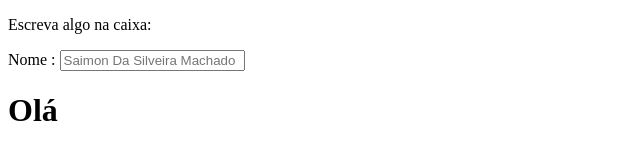
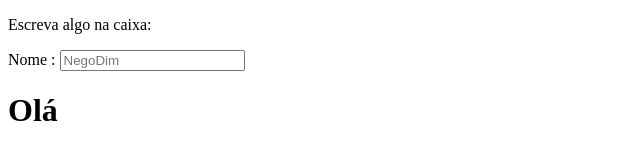
Before and after one commit to SaimonMachado12/tarefa, a plain HTML site: page index.html in a window 1280 px wide. Shown: the full height of the page, 0-640 px from the left. Drawn offline with nearby package versions, Linux system fonts and the light colour scheme.

Commit message:
versao 5

```diff
--- a/index.html
+++ b/index.html
@@ -9,7 +9,7 @@
 <div ng-app="">
 
 <p>Escreva algo na caixa:</p>
-<p>Nome : <input type="text" ng-model="nome" placeholder="Saimon Da Silveira Machado"></p>
+<p>Nome : <input type="text" ng-model="nome" placeholder="NegoDim"></p>
 <h1>Olá {{nome}}</h1>
 
 </div>
```
